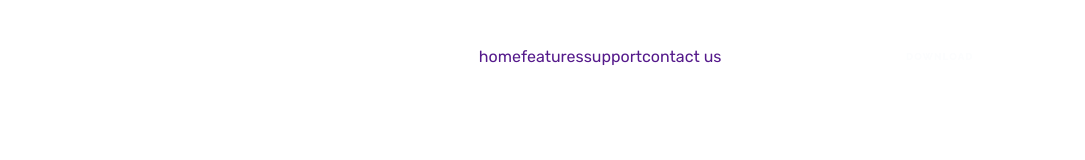
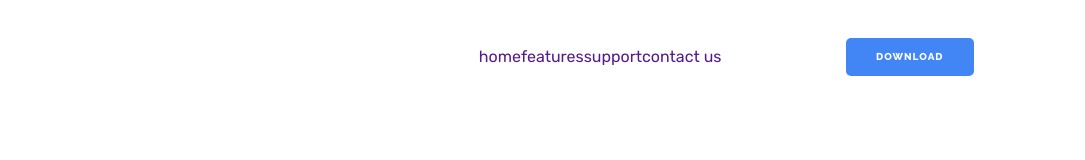
Before and after one commit to flaberfl/gocorona, a plain HTML site: page index.html in a window 1280 px wide. Shown: the full height of the page, 195-1280 px from the left. Drawn offline with Linux system fonts and the light colour scheme.

Commit message:
Update style.css

```diff
--- a/css/style.css
+++ b/css/style.css
@@ -1,3 +1,8 @@
+:root {
+  --red: #EC5863;
+  --blue: #4285f4;
+}
+
 /* Обнуление */
 
 *,
@@ -95,7 +100,11 @@ body {
 
 .button {
   display: flex;
-  padding: 0px 0px 0px 0px;
+  padding: 13px 30px;
+
+  border-radius: 5px;
+  background-color: var(--blue);
+
 
   font-family: Raleway;
   font-size: 10px;
@@ -106,4 +115,6 @@ body {
   color: #fcfdfe;
 }
 
-.button_blue {}
+.button_blue {
+  background-color: var(--blue);
+}
```
